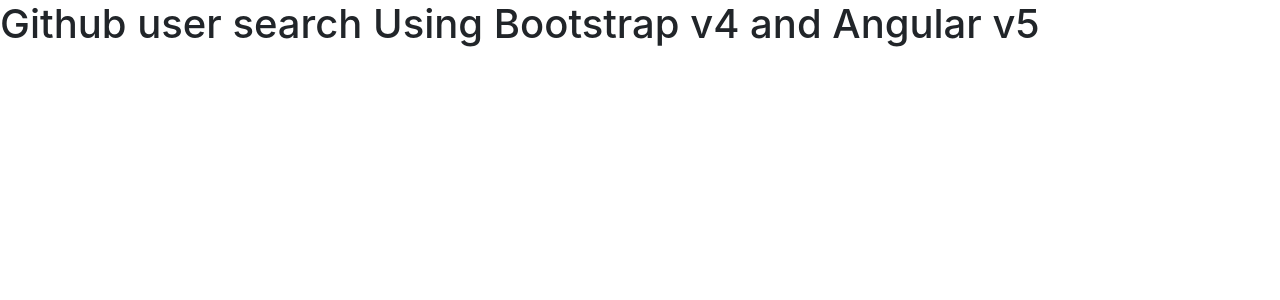
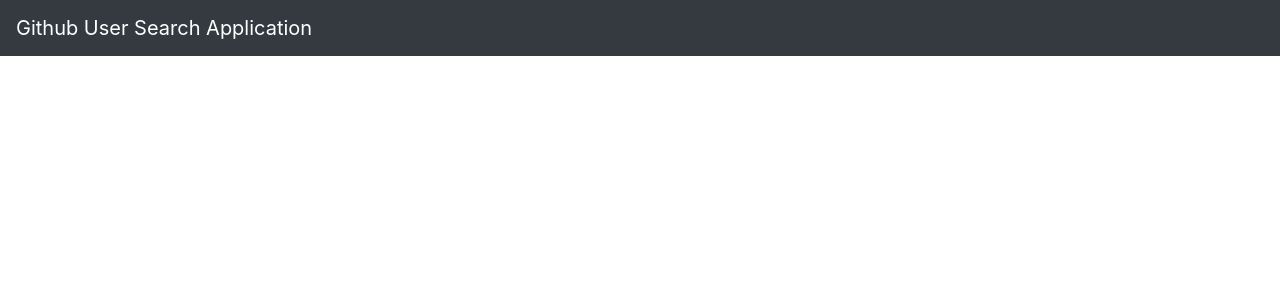
Before and after one commit to Lazhari/github-users-search, an Angular app: page / in a window 1280 px wide. Shown: the top 300 px of the page. Built offline with nearby package versions, Linux system fonts and the light colour scheme.

Commit message:
Update the main app component

```diff
--- a/src/app/app.component.html
+++ b/src/app/app.component.html
@@ -1,4 +1,5 @@
-<!--The content below is only a placeholder and can be replaced.-->
-<h1>
-  Github user search Using Bootstrap v4 and Angular v5
-</h1>
+<app-header [appName]="title"></app-header>
+<main role="main" class="container">
+  <app-user-profile></app-user-profile>
+</main>
+<!-- /.container -->
--- a/src/app/app.component.ts
+++ b/src/app/app.component.ts
@@ -6,5 +6,5 @@
   styleUrls: ['./app.component.css']
 })
 export class AppComponent {
-  title = 'app';
+  title = 'Github User Search Application';
 }
--- a/src/app/app.module.ts
+++ b/src/app/app.module.ts
@@ -3,11 +3,15 @@
 
 
 import { AppComponent } from './app.component';
+import { UserProfileComponent } from './user-profile/user-profile.component';
+import { AppHeaderComponent } from './app-header/app-header.component';
 
 
 @NgModule({
   declarations: [
-    AppComponent
+    AppComponent,
+    UserProfileComponent,
+    AppHeaderComponent
   ],
   imports: [
     BrowserModule
```
